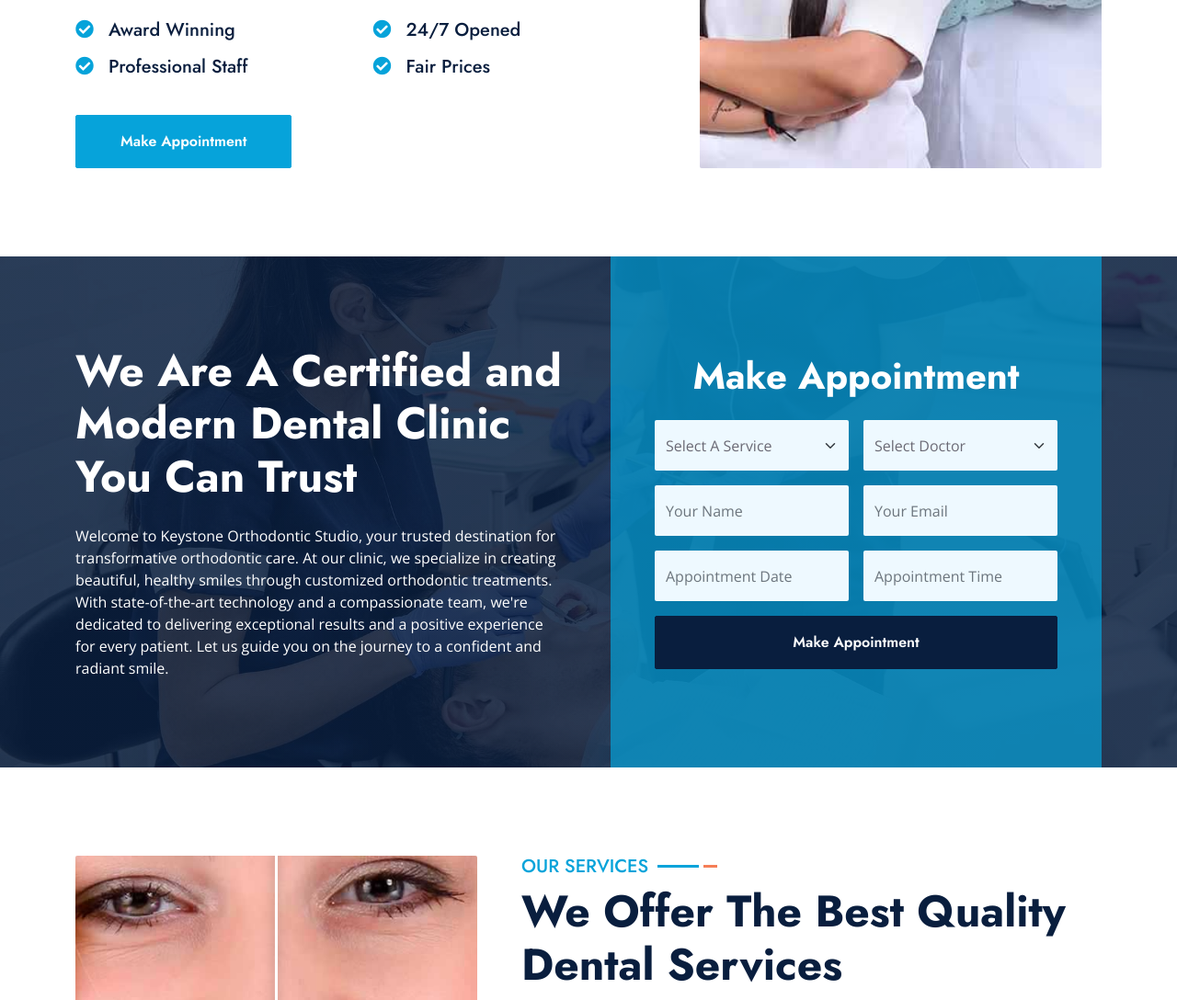
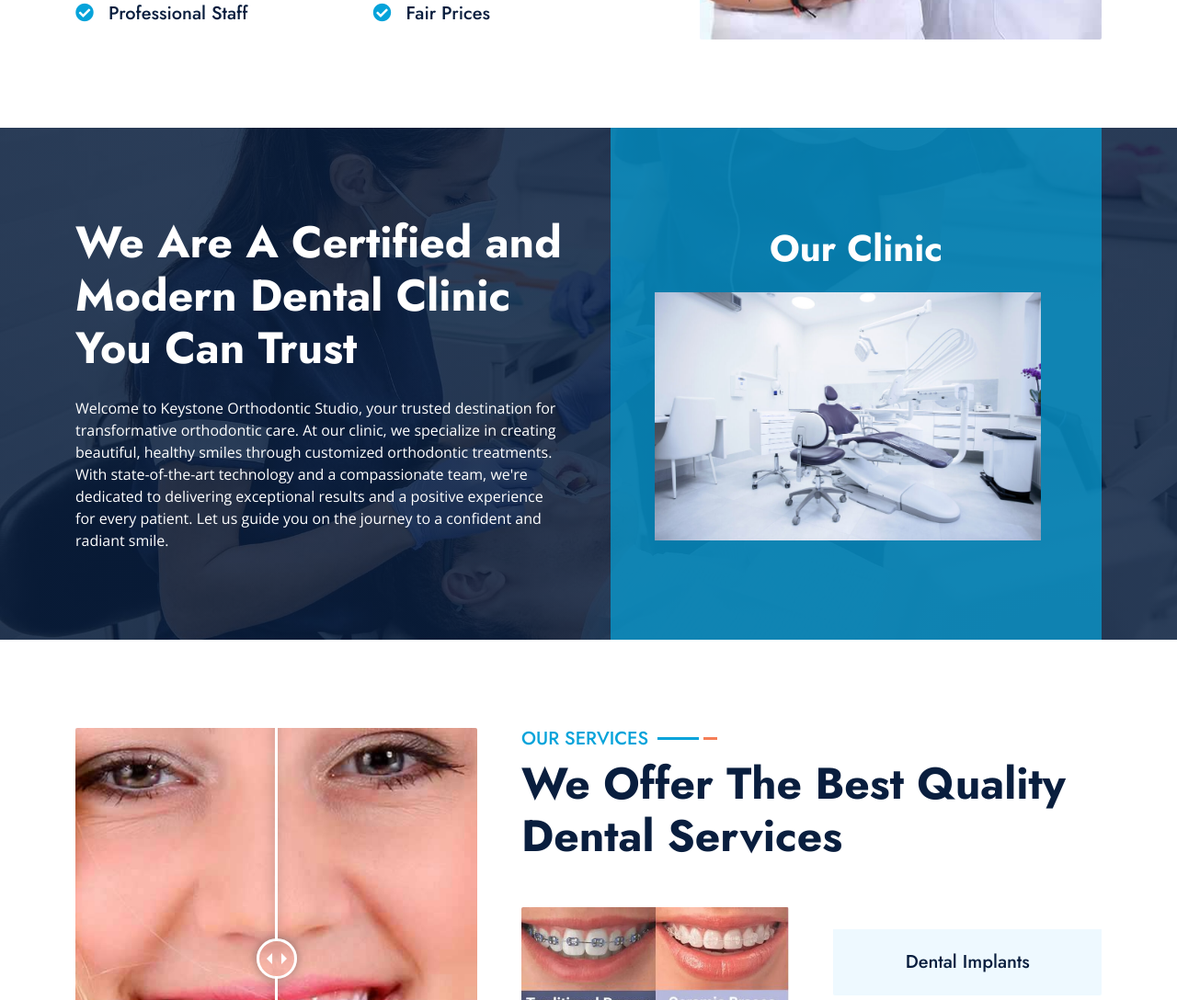
Before and after one commit to keystoneorthodontic/keystoneorthodontic.github.io, a plain HTML site: page index.html in a window 1280 px wide. Shown: the part 1712-2800 px from the top of the page at 92% size. Drawn offline with nearby package versions, Linux system fonts and the light colour scheme.

Commit message:
Add files via upload

```diff
--- a/index.html
+++ b/index.html
@@ -90,8 +90,9 @@
                 <a href="index.html" class="nav-item nav-link active">Home</a>
                 <a href="about.html" class="nav-item nav-link">About</a>
                 <a href="service.html" class="nav-item nav-link">Service</a>
-                <div class="nav-item dropdown">
-                    <a href="#" class="nav-link dropdown-toggle" data-bs-toggle="dropdown">Pages</a>
+                <!--
+				<div class="nav-item dropdown">
+                     <a href="#" class="nav-link dropdown-toggle" data-bs-toggle="dropdown">Pages</a>
                     <div class="dropdown-menu m-0">
                         <a href="price.html" class="dropdown-item">Pricing Plan</a>
                         <a href="team.html" class="dropdown-item">Our Dentist</a>
@@ -99,10 +100,11 @@
                         <a href="appointment.html" class="dropdown-item">Appointment</a>
                     </div>
                 </div>
+				-->
                 <a href="contact.html" class="nav-item nav-link">Contact</a>
             </div>
-            <button type="button" class="btn text-dark" data-bs-toggle="modal" data-bs-target="#searchModal"><i class="fa fa-search"></i></button>
-            <a href="appointment.html" class="btn btn-primary py-2 px-4 ms-3">Appointment</a>
+            <!-- <button type="button" class="btn text-dark" data-bs-toggle="modal" data-bs-target="#searchModal"><i class="fa fa-search"></i></button>
+            <a href="appointment.html" class="btn btn-primary py-2 px-4 ms-3">Appointment</a> -->
         </div>
     </nav>
     <!-- Navbar End -->
@@ -146,8 +148,8 @@
                     <img class="w-100" src="img/carousel-2.jpg" alt="Image">
                     <div class="carousel-caption d-flex flex-column align-items-center justify-content-center">
                         <div class="p-3" style="max-width: 900px;">
-                            <h5 class="text-white text-uppercase mb-3 animated slideInDown">Keep Your Teeth Healthy</h5>
-                            <h1 class="display-1 text-white mb-md-4 animated zoomIn">Take The Best Quality Dental Treatment</h1>
+                            <h5 class="text-white text-uppercase mb-3 animated slideInDown">Your smile our passion</h5>
+                            <h1 class="display-1 text-white mb-md-4 animated zoomIn">We put the "care" in dental care</h1>
                             <!-- <a href="appointment.html" class="btn btn-primary py-md-3 px-md-5 me-3 animated slideInLeft">Appointment</a>
                             <a href="" class="btn btn-secondary py-md-3 px-md-5 animated slideInRight">Contact Us</a> -->
                         </div>
@@ -227,7 +229,7 @@
                 <div class="col-lg-7">
                     <div class="section-title mb-4">
                         <h5 class="position-relative d-inline-block text-primary text-uppercase">About Us</h5>
-                        <h1 class="display-5 mb-0">The World's Best Dental Clinic That You Can Trust</h1>
+                        <h1 class="display-5 mb-0">Consultant Orthodontist</h1>
                     </div>
                     <h4 class="mb-4">Meet Dr. Kanchan Yarra (Narkhede), your trusted partner in achieving the perfect smile, she is a dedicated orthodontist with a passion for improving dental health. She specializes in using the latest techniques and technology to provide personalized orthodontic treatment for patients of all ages. Committed to continuing education and staying at the forefront of orthodontic advancements, She strives to create a comfortable and welcoming environment while delivering exceptional care to each patient. She crafts personalized treatment plans for patients of all ages, ensuring not just straight teeth but also optimal oral health. Join Dr. Kanchan Yarra (Narkhede) on the journey to a confident, radiant smile.</h4>
                     <!-- <p class="mb-4">Tempor erat elitr rebum at clita. Diam dolor diam ipsum et tempor sit. Aliqu diam amet diam et eos labore. Clita erat ipsum et lorem et sit, sed stet no labore lorem sit. Sanctus clita duo justo et tempor eirmod magna dolore erat amet</p> -->
@@ -241,7 +243,7 @@
                             <h5 class="mb-3"><i class="fa fa-check-circle text-primary me-3"></i>Fair Prices</h5>
                         </div>
                     </div>
-                    <a href="appointment.html" class="btn btn-primary py-3 px-5 mt-4 wow zoomIn" data-wow-delay="0.6s">Make Appointment</a>
+                    <!-- <a href="appointment.html" class="btn btn-primary py-3 px-5 mt-4 wow zoomIn" data-wow-delay="0.6s">Make Appointment</a> -->
                 </div>
                 <div class="col-lg-5" style="min-height: 500px;">
                     <div class="position-relative h-100">
@@ -266,50 +268,8 @@
                 </div>
                 <div class="col-lg-6">
                     <div class="appointment-form h-100 d-flex flex-column justify-content-center text-center p-5 wow zoomIn" data-wow-delay="0.6s">
-                        <h1 class="text-white mb-4">Make Appointment</h1>
-                        <form>
-                            <div class="row g-3">
-                                <div class="col-12 col-sm-6">
-                                    <select class="form-select bg-light border-0" style="height: 55px;">
-                                        <option selected>Select A Service</option>
-                                        <option value="1">Service 1</option>
-                                        <option value="2">Service 2</option>
-                                        <option value="3">Service 3</option>
-                                    </select>
-                                </div>
-                                <div class="col-12 col-sm-6">
-                                    <select class="form-select bg-light border-0" style="height: 55px;">
-                                        <option selected>Select Doctor</option>
-                                        <option value="1">Doctor 1</option>
-                                        <option value="2">Doctor 2</option>
-                                        <option value="3">Doctor 3</option>
-                                    </select>
-                                </div>
-                                <div class="col-12 col-sm-6">
-                                    <input type="text" class="form-control bg-light border-0" placeholder="Your Name" style="height: 55px;">
-                                </div>
-                                <div class="col-12 col-sm-6">
-                                    <input type="email" class="form-control bg-light border-0" placeholder="Your Email" style="height: 55px;">
-                                </div>
-                                <div class="col-12 col-sm-6">
-                                    <div class="date" id="date1" data-target-input="nearest">
-                                        <input type="text"
-                                            class="form-control bg-light border-0 datetimepicker-input"
-                                            placeholder="Appointment Date" data-target="#date1" data-toggle="datetimepicker" style="height: 55px;">
-                                    </div>
-                                </div>
-                                <div class="col-12 col-sm-6">
-                                    <div class="time" id="time1" data-target-input="nearest">
-                                        <input type="text"
-                                            class="form-control bg-light border-0 datetimepicker-input"
-                                            placeholder="Appointment Time" data-target="#time1" data-toggle="datetimepicker" style="height: 55px;">
-                                    </div>
-                                </div>
-                                <div class="col-12">
-                                    <button class="btn btn-dark w-100 py-3" type="submit">Make Appointment</button>
-                                </div>
-                            </div>
-                        </form>
+                        <h1 class="text-white mb-4">Our Clinic</h1>
+                        <img src="img/Dental-Clinic.jpg" alt="Keystone" width="420" height="270">
                     </div>
                 </div>
             </div>
@@ -377,8 +337,8 @@
                 <div class="col-lg-5 service-item wow zoomIn" data-wow-delay="0.9s">
                     <div class="position-relative bg-primary rounded h-100 d-flex flex-column align-items-center justify-content-center text-center p-4">
                         <h3 class="text-white mb-3">Make Appointment</h3>
-                        <p class="text-white mb-3">Clita ipsum magna kasd rebum at ipsum amet dolor justo dolor est magna stet eirmod</p>
-                        <h2 class="text-white mb-0">+012 345 6789</h2>
+                        <p class="text-white mb-3">Call us on</p>
+                        <h2 class="text-white mb-0">+91-7020609125</h2>
                     </div>
                 </div>
             </div>
@@ -386,8 +346,7 @@
     </div>
     <!-- Service End -->
 
-
-    <!-- Offer Start -->
+<!--
     <div class="container-fluid bg-offer my-5 py-5 wow fadeInUp" data-wow-delay="0.1s">
         <div class="container py-5">
             <div class="row justify-content-center">
@@ -402,10 +361,9 @@
             </div>
         </div>
     </div>
-    <!-- Offer End -->
+-->
+<!--
 
-
-    <!-- Pricing Start -->
     <div class="container-fluid py-5 wow fadeInUp" data-wow-delay="0.1s">
         <div class="container">
             <div class="row g-5">
@@ -473,10 +431,10 @@
             </div>
         </div>
     </div>
-    <!-- Pricing End -->
+ -->
 
+<!--
 
-    <!-- Testimonial Start -->
     <div class="container-fluid bg-primary bg-testimonial py-5 my-5 wow fadeInUp" data-wow-delay="0.1s">
         <div class="container py-5">
             <div class="row justify-content-center">
@@ -499,10 +457,10 @@
             </div>
         </div>
     </div>
-    <!-- Testimonial End -->
 
+-->
+<!--
 
-    <!-- Team Start -->
     <div class="container-fluid py-5">
         <div class="container">
             <div class="row g-5">
@@ -601,9 +559,8 @@
             </div>
         </div>
     </div>
-    <!-- Team End -->
 
-
+ -->
 
     <!-- <div class="container-fluid position-relative pt-5 wow fadeInUp" data-wow-delay="0.1s" style="z-index: 1;">
         <div class="container">
@@ -619,7 +576,6 @@
     </div>
 
 	-->
-
 
     <!-- Footer Start -->
     <div class="container-fluid bg-dark text-light py-5 wow fadeInUp" data-wow-delay="0.3s" style="margin-top: -75px;">
```
